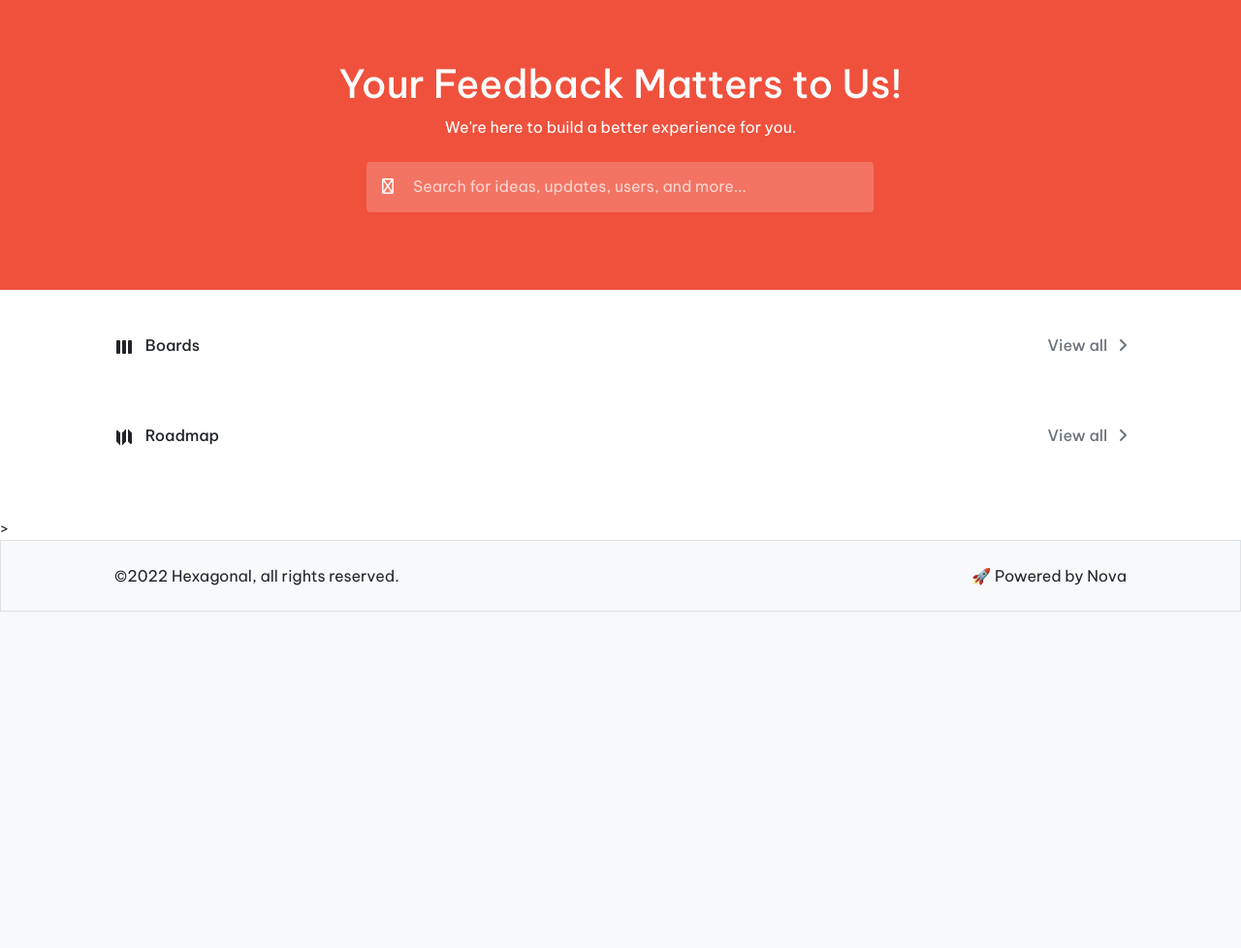
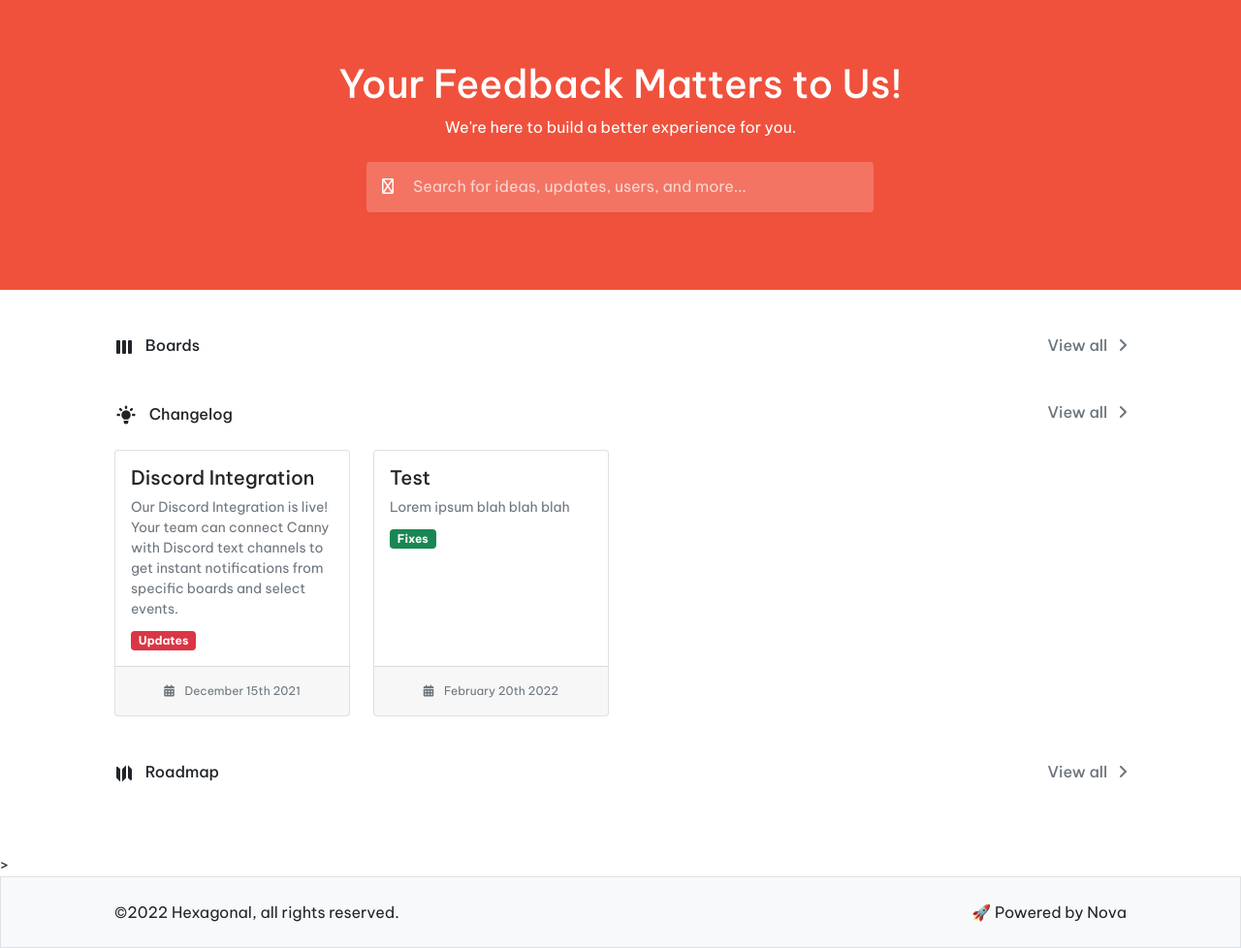
Before and after one commit to austin-dudzik/nova, a PHP site: page /feedback/ in a window 1280 px wide. Shown: the part 169-1147 px from the top of the page at 97% size. Before the commit the page ends 800 px from the top, so only its background shows below. Run offline with PHP 8.4, Linux system fonts and the light colour scheme; data that the repository does not hold is empty; some web fonts are replaced.

```diff
--- a/assets/css/styles.css
+++ b/assets/css/styles.css
@@ -333,3 +333,37 @@ body {
         transform: translate3d(30%, 0, 0);
     }
 }
+
+
+/* Small devices (landscape phones, 576px and up) */
+@media (min-width: 576px) {
+    .w-50-auto {
+        width: 100%;
+    }
+}
+
+/* Medium devices (tablets, 768px and up) */
+@media (min-width: 768px) {
+    .w-50-auto {
+        width: 50%;
+    }
+}
+
+/* Large devices (desktops, 992px and up) */
+@media (min-width: 992px) {
+
+}
+
+/* X-Large devices (large desktops, 1200px and up) */
+@media (min-width: 1200px) {
+
+}
+
+/* XX-Large devices (larger desktops, 1400px and up) */
+@media (min-width: 1400px) {
+
+}
+
+.sans-serif {
+    font-family: 'SF UI Display', sans-serif;
+}
--- a/classes/Render.php
+++ b/classes/Render.php
@@ -16,6 +16,7 @@ class Render
     <link rel="stylesheet" href="https://cdn.jsdelivr.net/npm/bootstrap@5.1.3/dist/css/bootstrap.min.css">
     <link rel="stylesheet" href="https://pro.fontawesome.com/releases/v6.0.0-beta3/css/all.css">
     <link href="https://fonts.googleapis.com/css2?family=Be+Vietnam+Pro:wght@400;500;700&display=swap" rel="stylesheet">
+    <link href="http://fonts.cdnfonts.com/css/sf-ui-display" rel="stylesheet">
 
     <link rel="stylesheet" href="' . $site_url . '/assets/css/styles.css">
     </head>
--- a/index.php
+++ b/index.php
@@ -10,7 +10,7 @@ include "includes/config.php";
 <body>
 <?php echo Render::navigation('feed'); ?>
 
-<div class="bg-primary text-white p-5"
+<div class="bg-primary text-white p-md-5 p-3"
      sstyle="background:#a8138a">
     <div class="container p-5 py-3">
         <h1 class="text-center">Your Feedback
@@ -19,7 +19,7 @@ include "includes/config.php";
             build a
             better experience for you.</p>
 
-        <div class="input-icons input-group mb-3 w-50 mx-auto"
+        <div class="input-icons input-group mb-3 w-50-auto mx-auto"
              id="searchPageContainer">
             <i class="far fa-magnifying-glass text-white"></i>
             <input class="search form-control ps-5"
@@ -46,10 +46,61 @@ include "includes/config.php";
             </a>
         </p>
     </h6>
-    <div class="row mb-5"
+    <div class="row"
          id="boards-container"></div>
 
-    <h6 class="mb-4 mt-4">
+
+    <h6 class="my-4">
+
+        <svg xmlns="http://www.w3.org/2000/svg"
+             class="d-inline me-2 align-middle"
+             style="height:24px;width:24px"
+             viewBox="0 0 20 20"
+             fill="currentColor">
+            <path d="M11 3a1 1 0 10-2 0v1a1 1 0 102 0V3zM15.657 5.757a1 1 0 00-1.414-1.414l-.707.707a1 1 0 001.414 1.414l.707-.707zM18 10a1 1 0 01-1 1h-1a1 1 0 110-2h1a1 1 0 011 1zM5.05 6.464A1 1 0 106.464 5.05l-.707-.707a1 1 0 00-1.414 1.414l.707.707zM5 10a1 1 0 01-1 1H3a1 1 0 110-2h1a1 1 0 011 1zM8 16v-1h4v1a2 2 0 11-4 0zM12 14c.015-.34.208-.646.477-.859a4 4 0 10-4.954 0c.27.213.462.519.476.859h4.002z"/>
+        </svg>
+        <span class="align-middle">Changelog</span>
+
+        <p class="float-end text-muted">
+            <a href="<?= $site_url ?>/changelog" class="text-reset text-decoration-none">
+                View all <i class="fas fa-angle-right ms-2"></i>
+            </a>
+        </p>
+    </h6>
+
+    <div class="row mb-5">
+        <div class="col-md-3">
+            <div class="card h-100">
+                <div class="card-body">
+                    <h5>Discord Integration</h5>
+                    <p class="small text-muted mb-2">Our Discord Integration is live! Your team can connect Canny with Discord text channels to get instant notifications from specific boards and select events.
+                    </p>
+                    <div class="badge bg-danger text-white">Updates</div>
+                </div>
+                <div class="card-footer py-3 text-center">
+                    <p class="text-muted mb-0" style="font-size:12px">
+                        <i class="fas fa-calendar-alt me-2"></i> December 15th 2021
+                    </p>
+                </div>
+            </div>
+        </div>
+        <div class="col-md-3">
+            <div class="card h-100">
+                <div class="card-body">
+                    <h5>Test</h5>
+                    <p class="small text-muted mb-2">Lorem ipsum blah blah blah</p>
+                    <div class="badge bg-success text-white">Fixes</div>
+                </div>
+                <div class="card-footer py-3 text-center">
+                    <p class="text-muted mb-0" style="font-size:12px">
+                        <i class="fas fa-calendar-alt me-2"></i> February 20th 2022
+                    </p>
+                </div>
+            </div>
+        </div>
+    </div>
+
+    <h6 class="my-4">
 
         <svg xmlns="http://www.w3.org/2000/svg"
              class="d-inline me-2"
@@ -75,7 +126,7 @@ include "includes/config.php";
 
 ><?php echo Render::footer(); ?>
 <script>
-    const feedType = 1;
+    const feedType = 3;
 </script>
 <script src="<?= $site_url ?>/assets/js/feed.js"></script>
 </body>
```
